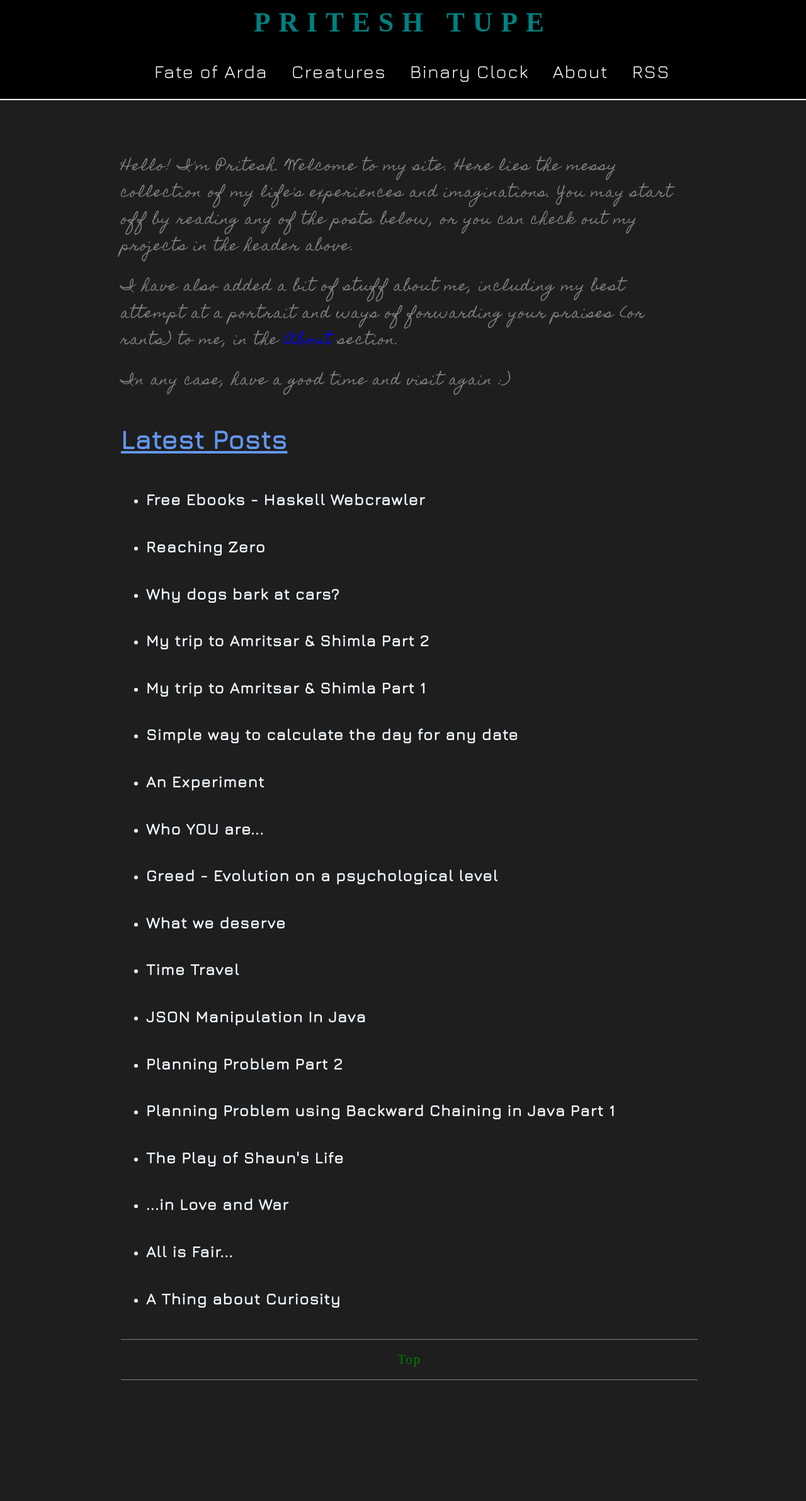
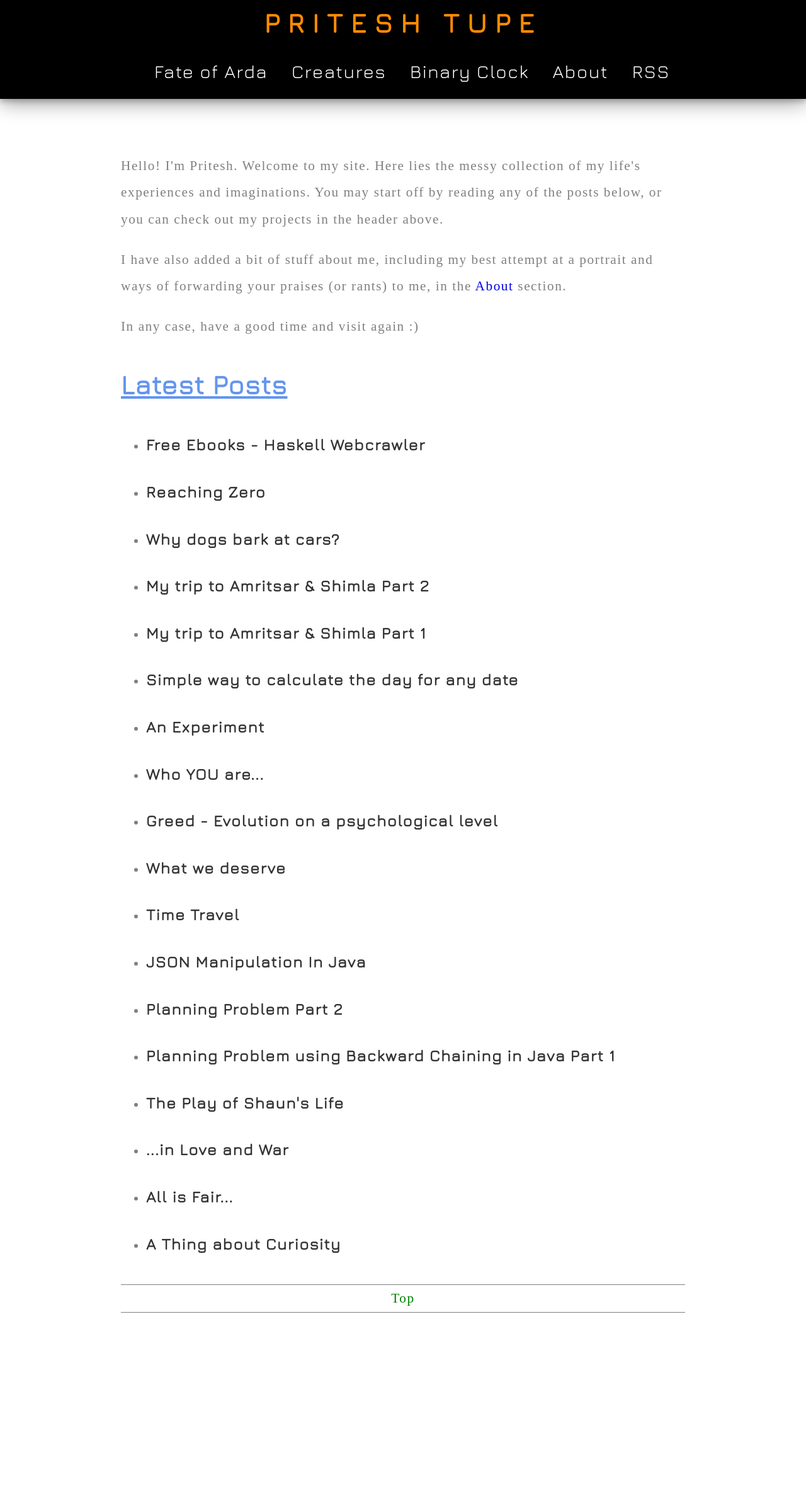
Before and after one commit to EMPAT94/empat94.github.io, a Jekyll site: the page built from index.html, in a window 1280 px wide. Shown: the whole page at 63% size. Built offline with Jekyll 4.4.1, drawn with Linux system fonts in a browser that asks for light colours; some web fonts are replaced; comment, search, counter and statistics services are not loaded; after the commit the page ends 2148 px from its top, so only the background shows below that.

Commit message:
Theme changes

```diff
--- a/_layouts/default.html
+++ b/_layouts/default.html
@@ -29,16 +29,16 @@
 
         <div class="postFooter">
           {% if page.previous %}
-          <a rel="prev" href="{{ page.previous.url }}">Previous</a> |
+          <a rel="prev" href="{{ page.previous.url }}">&nbsp;Previous&nbsp;</a> |
           {% endif %}
 
           {% if page.title != "Pritesh Tupe | Home" %}
-          <a rel="home" href="/">Home</a> |
+          <a rel="home" href="/">&nbsp;Home&nbsp;</a> |
           {% endif %}
 
-          <a rel="top" href="#">Top</a>
+          <a rel="top" href="#">&nbsp;Top&nbsp;</a>
 
-          {% if page.next %} | <a rel="next" href="{{ page.next.url }}">Next</a>
+          {% if page.next %} | <a rel="next" href="{{ page.next.url }}">&nbsp;Next&nbsp;</a>
           {% endif %}
         </div>
       </div>
--- a/_layouts/post.html
+++ b/_layouts/post.html
@@ -8,9 +8,7 @@ comments: true
 <br />
 {{ content }}
 <br />
-<br />
 <div id="disqus_thread"></div>
-<br />
 <br />
 <script>
 (function() { // DON'T EDIT BELOW THIS LINE
--- a/_sass/main.scss
+++ b/_sass/main.scss
@@ -10,8 +10,8 @@ body {
   font-size: 1.099rem;
   line-height: 1.4em;
   letter-spacing: 0.08em;
-  background-color: rgb(30, 30, 30);
-  color: white;
+  // background-color: rgb(30, 30, 30);
+  color: grey;
   font-family: 'Gentium Basic', serif;
 }
 
@@ -68,7 +68,7 @@ img {
 }
 
 div#personalMessage {
-  font-family: 'Homemade Apple', cursive;
+  font-family: cursive;
   color: grey;
 }
 
@@ -82,7 +82,7 @@ h1 {
 }
 
 h2 {
-  color: rgb(155, 66, 155);
+  color: rgb(220, 86, 220);
 }
 
 /****************************
@@ -96,20 +96,21 @@ nav {
   grid-template-areas: "logo" "menuBar";
 
   background-color: black;
+  box-shadow: 0 4px 8px 0 rgba(0, 0, 0, 0.2), 0 6px 30px 0 rgba(0, 0, 0, 0.4);
   color: white;
-  border-bottom: 2px solid white;
+  // border-bottom: 1px solid rgba(0,0,0,0);
   font-size: 1.5em;
 
   h1 {
     grid-area: logo;
     margin: 0.5em;
     display: inline-block;
-    font-family: 'Fredericka the Great', cursive;
+    // font-family: 'Fredericka the Great', cursive;
     text-align: center;
     letter-spacing: 0.3em;
 
     a {
-      color: teal;
+      color: darkorange;
     }
 
   }
@@ -165,14 +166,15 @@ nav {
 /* Content Area */
 
 .mainContent {
-  padding: 5% 15% 15% 15%;
+  padding: 5% 15% 5% 15%;
 
   .postList {
     a {
-      color: aliceblue;
+      color: rgba(0, 0, 0, 0.8);
     }
 
     a:hover {
+      text-shadow: 0 4px 8px 0 rgba(0, 0, 0, 0.2), 0 6px 20px 0 rgba(0, 0, 0, 0.19);
       color: cornflowerblue;
     }
   }
@@ -184,7 +186,7 @@ nav {
   margin-top: 40px;
   border-top: 1px solid grey;
   border-bottom: 1px solid grey;
-  padding: 10px;
+  // padding: 10px;
 
   a {
     color: green;
```
